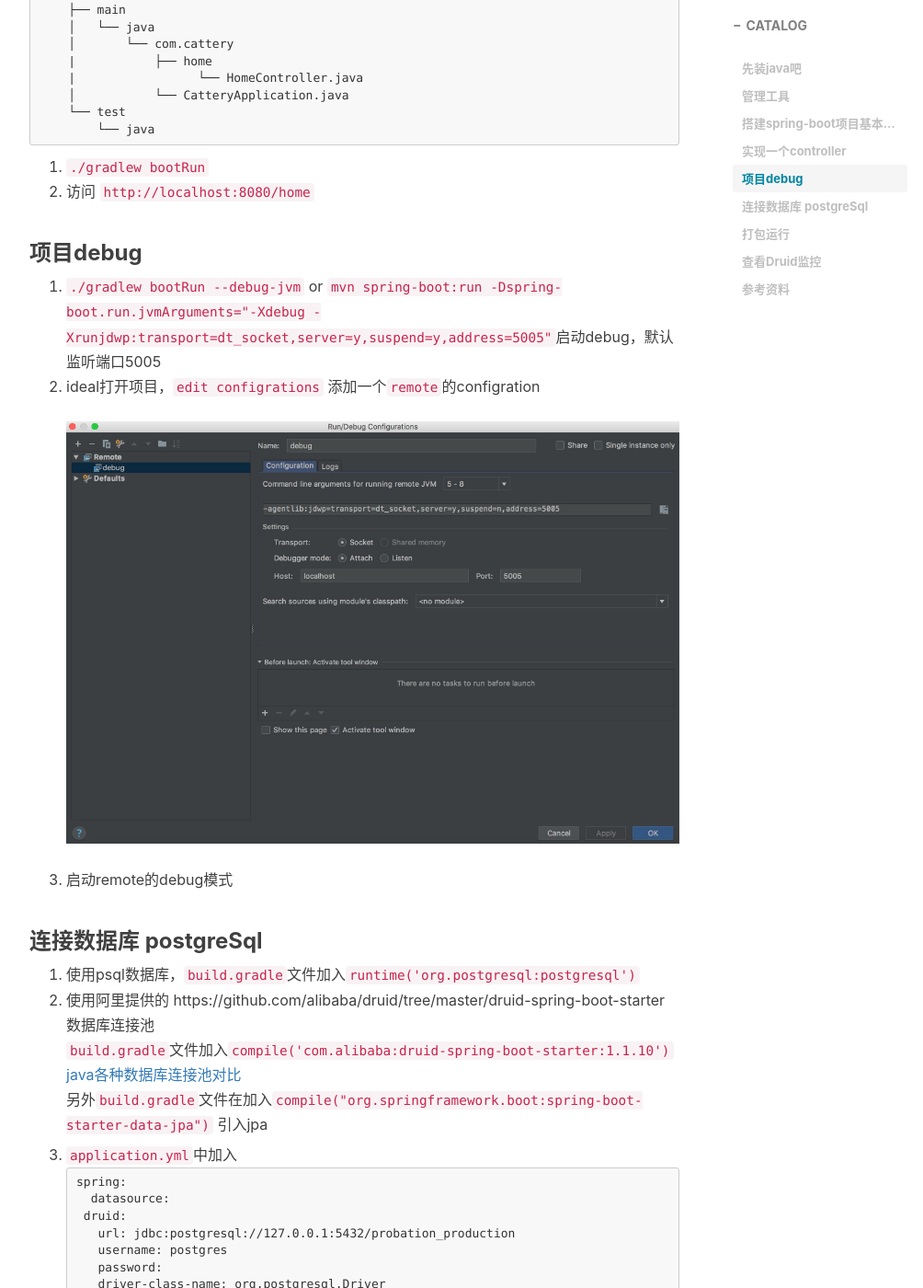
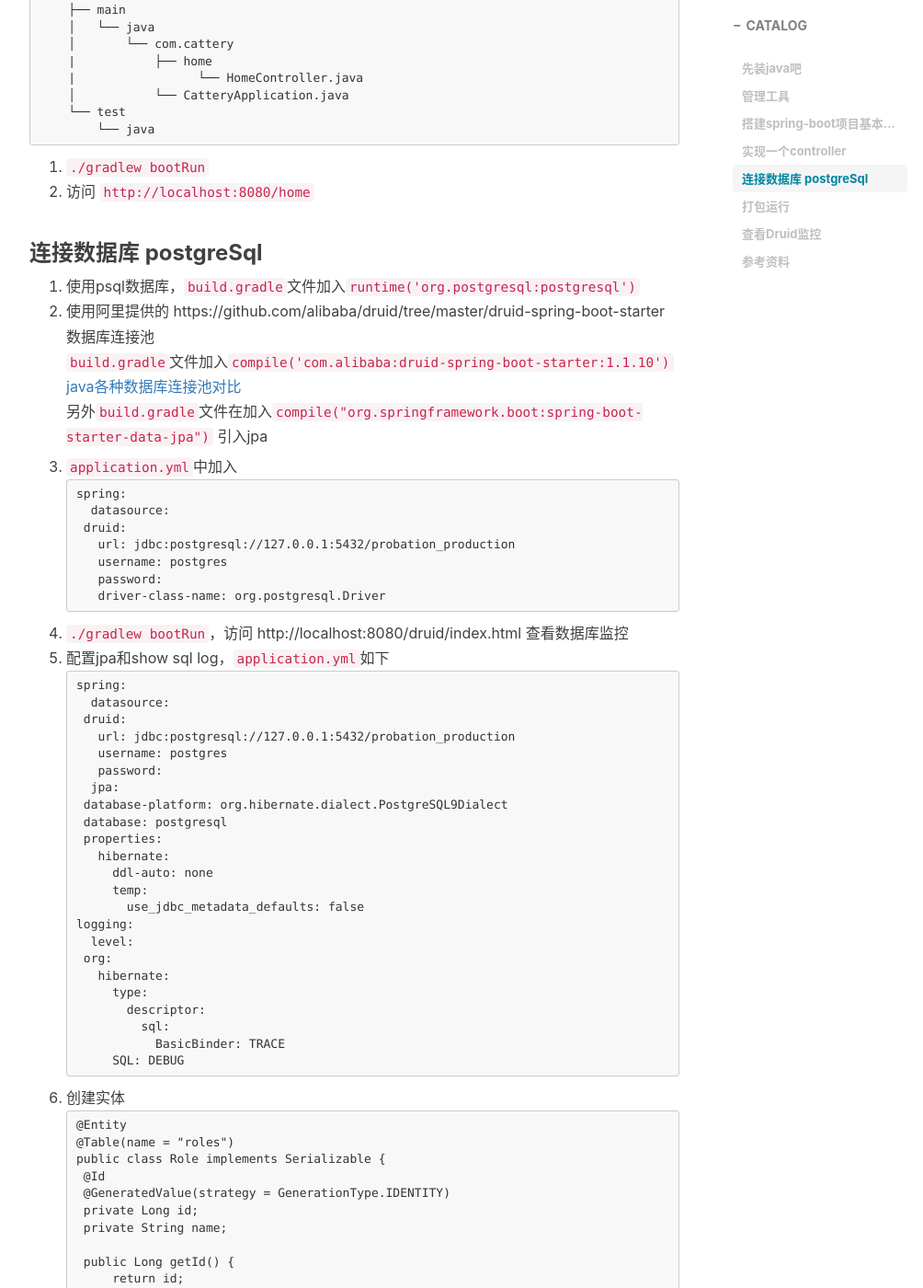
Before and after one commit to dongjx/dongjx.github.io, a Jekyll site: the page built from _posts/2018-05-20-搭建-spring-boot-项目.md, in a window 1280 px wide and 1400 px high, scrolled down 2425 px. Shown: the whole window at 92% size, without its empty margins (233-1237 px from the left). Built offline with Jekyll 4.4.1, drawn with Linux system fonts in a browser that asks for light colours; nearby versions of some CDN libraries; comment, search, counter and statistics services are not loaded.

Commit message:
Update 2018-05-20-搭建-spring-boot-项目.md

````diff
--- a/_posts/2018-05-20-搭建-spring-boot-项目.md
+++ b/_posts/2018-05-20-搭建-spring-boot-项目.md
@@ -106,12 +106,6 @@ public class HomeController {
 ```
 2. `./gradlew bootRun`
 3. 访问 `http://localhost:8080/home`
-
-### 项目debug
-1. `./gradlew bootRun --debug-jvm` or `mvn spring-boot:run -Dspring-boot.run.jvmArguments="-Xdebug -Xrunjdwp:transport=dt_socket,server=y,suspend=y,address=5005"`启动debug，默认监听端口5005
-2. ideal打开项目，`edit configrations` 添加一个`remote`的configration
-![img](https://dongjx.github.io/img/posts/java-debug.png)
-3. 启动remote的debug模式
 
 ### 连接数据库 postgreSql
 1. 使用psql数据库，`build.gradle`文件加入`runtime('org.postgresql:postgresql')`
````
